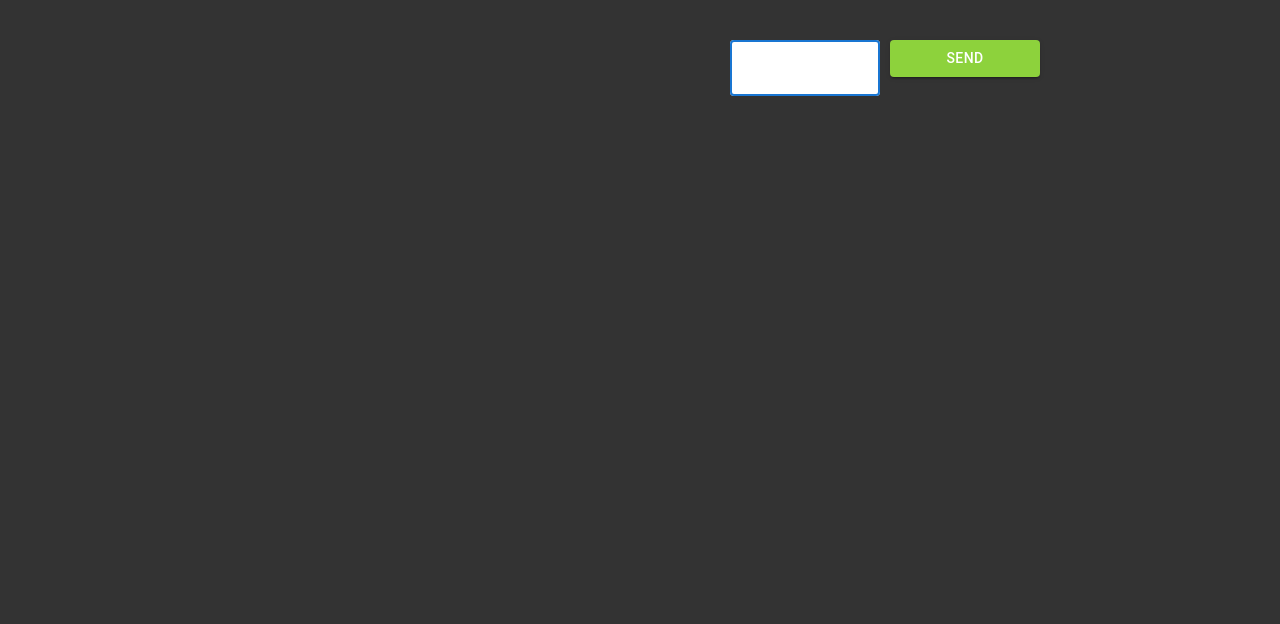
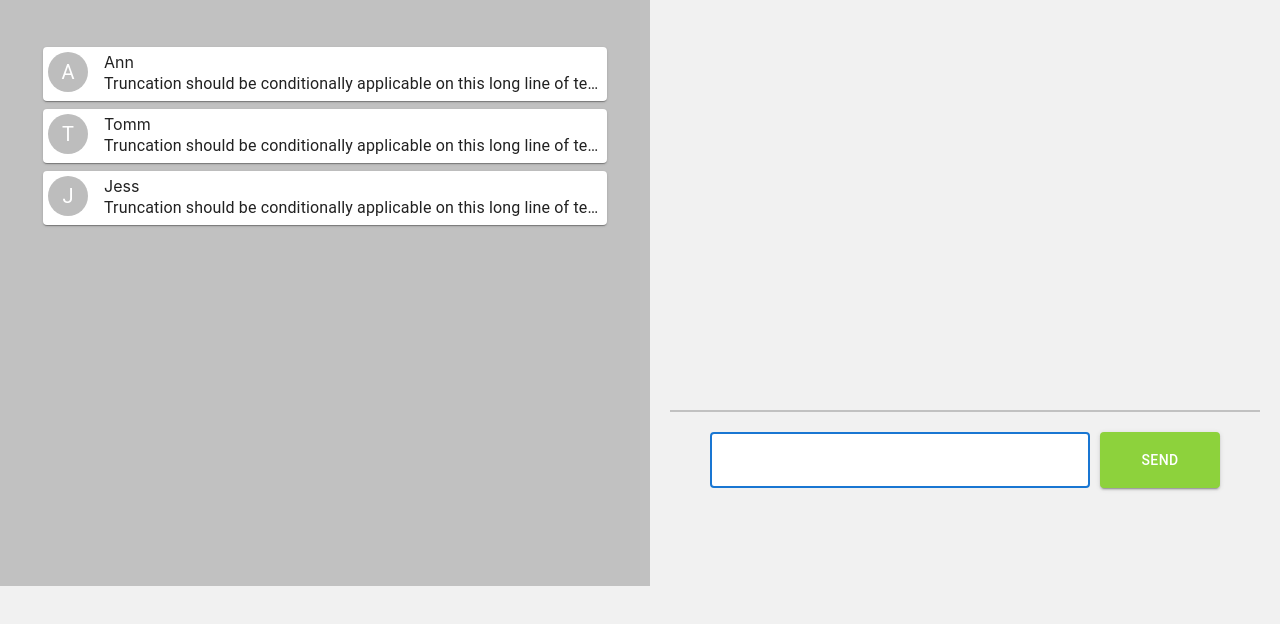
Before and after one commit to LamaNad/react_gb, a React (Create React App) app: page / in a window 1280 px wide. Shown: the top 624 px of the page. Built offline with nearby package versions, Linux system fonts and the light colour scheme.

Commit message:
Homework 3 | Added chatList, constants + a little styles

```diff
--- a/src/App.js
+++ b/src/App.js
@@ -2,15 +2,37 @@ import { useEffect, useRef, useState } from 'react';
 import './style.scss';
 import { Form } from './components/Form/Form';
 import { MessageList } from './components/MessageList/MessageList';
+import { ChatList } from './components/ChatList/ChatList';
+import { USERS } from './Utils/constants';
 
+const message = `Truncation should be conditionally applicable on this long line of text
+as this is a much longer line than what the container can support. `;
+
+const chatListArr = [
+  {
+    id: `chat-1`,
+    author: 'Ann',
+    lastMessage: message,
+    data: '31 mart 2022',
+  },
+  {
+    id: `chat-2`,
+    author: 'Tomm',
+    lastMessage: message,
+    data: '30 mart 2022',
+  },
+  {
+    id: `chat-3`,
+    author: 'Jess',
+    lastMessage: message,
+    data: '28 mart 2022',
+  },
+];
 
 function App() {
   const timeout = useRef();
   const [messages, setMessages] = useState([]);
-
-  const botName = 'BOT';
-  const userName = 'You';
-  const userRole = 'sender';
+  const [chats] = useState(chatListArr);
 
   useEffect(() => {
     const lastMessage = messages[messages.length - 1];
@@ -19,11 +41,11 @@ function App() {
       return;
     }
 
-    if (lastMessage.author !== botName) {
+    if (lastMessage.author !== USERS.botName) {
       timeout.current = setTimeout(() => {
         setMessages([...messages, {
           text: "Hello! I`m Bot. Your message was: "+ lastMessage.text,
-          author: botName,
+          author: USERS.botName,
           role: 'recepient',
           id: `msg-${Date.now()}`,
         }]);
@@ -37,16 +59,29 @@ function App() {
   const addMessage = (text) => {
     setMessages([...messages, {
       text,
-      author: userName,
-      role: userRole,
+      author: USERS.userName,
+      role: USERS.userRole,
       id: `msg-${Date.now()}`,
     }]);
   };
 
   return (
-    <div className="App">
-      <MessageList messages={messages} />
-      <Form onSubmit={addMessage} />
+    <div className="App messenger_bl">
+      <div className='messenger_chatlist'>
+        <div className='root'>
+          <ChatList chats={chats} />
+        </div>
+      </div>
+      <div className='messenger_chat'>
+        <div className='messenger_dialog'>
+          <div className='messeges'>
+            <MessageList messages={messages} />
+          </div>
+        </div>
+        <div className='messenger_form'>
+          <Form onSubmit={addMessage} />
+        </div>
+      </div>
     </div>
   );
 }
--- /dev/null
+++ b/src/Utils/constants.js
@@ -0,0 +1,5 @@
+export const USERS = {
+  botName: 'BOT',
+  userName: 'You',
+  userRole: 'sender',
+};
--- /dev/null
+++ b/src/components/Chat/Chat.jsx
@@ -0,0 +1,17 @@
+import { Avatar, Grid, Paper, Typography } from '@mui/material';
+
+export const Chat = ({ author, text, data}) => {
+    return (
+        <Paper className="paper">
+        <Grid container wrap="nowrap" spacing={2}>
+          <Grid item>
+            <Avatar>{ author.charAt(0) }</Avatar>
+          </Grid>
+          <Grid item xs zeroMinWidth>
+            <div className='chats_author'>{ author }</div>
+            <Typography noWrap>{ text }</Typography>
+          </Grid>
+        </Grid>
+      </Paper>
+    );
+}
--- /dev/null
+++ b/src/components/ChatList/ChatList.jsx
@@ -0,0 +1,47 @@
+import { Chat } from '../Chat/Chat';
+import './ChatList.scss';
+
+export const ChatList = ({ chats }) =>
+  chats.map((chat) =>
+  <Chat key={chat.id} author={chat.author} text={chat.lastMessage} data={chat.data}/>);
+
+
+//   return (
+//     <div className="root">
+//       chatListArr.reverse().map((chatListArr) => (
+//         <Paper className="paper">
+//         <Grid container wrap="nowrap" spacing={2}>
+//           <Grid item>
+//             <Avatar>W</Avatar>
+//           </Grid>
+//           <Grid item xs zeroMinWidth>
+//             <Typography noWrap>{chatListArr.lastMessage}</Typography>
+//           </Grid>
+//         </Grid>
+//       </Paper>
+//       );
+
+//       <Paper className="paper">
+//         <Grid container wrap="nowrap" spacing={2}>
+//           <Grid item>
+//             <Avatar>W</Avatar>
+//           </Grid>
+//           <Grid item xs zeroMinWidth>
+//             <Typography noWrap>{message}</Typography>
+//           </Grid>
+//         </Grid>
+//       </Paper>
+//       <Paper className="paper">
+//         <Grid container wrap="nowrap" spacing={2}>
+//           <Grid item>
+//             <Avatar>W</Avatar>
+//           </Grid>
+//           <Grid item xs zeroMinWidth>
+//             <Typography noWrap>{message}</Typography>
+//           </Grid>
+//         </Grid>
+//       </Paper>
+//     </div>
+//   );
+// }
+//
--- /dev/null
+++ b/src/components/ChatList/ChatList.scss
@@ -0,0 +1,17 @@
+.root {
+    height: 500px;
+    overflow: hidden;
+    padding: 3px;
+    display: flex;
+    align-content: space-between;
+    flex-direction: column;
+}
+.messenger_chatlist {
+    max-width: 650px;
+    padding: 40px 0;
+    background: #c1c1c1;
+}
+.paper {
+    padding: 5px;
+    margin: 4px 0;
+}
--- a/src/components/Form/Form.jsx
+++ b/src/components/Form/Form.jsx
@@ -34,7 +34,7 @@ export const Form = ({onSubmit}) => {
             {/* <input type="submit" value="Send"/> */}
             <TextField
             sx={{
-                width: 150,
+                width: '100%',
                 background: '#fff',
                 borderRadius: 1,
                 marginRight: '10px',
--- a/src/components/Form/Form.scss
+++ b/src/components/Form/Form.scss
@@ -18,8 +18,12 @@ input[type="submit"] {
 }
 form {
     text-align: right;
-    margin: 40px 0;
+    margin: 20px 0;
+    border-top: 2px solid #c1c1c1;
+    padding: 20px 40px;
+    display: flex;
+    justify-content: flex-end;
 }
 .mybtn.MuiButton-containedPrimary:hover{
-    background: #3f51b5;
+    background: #4ab6e7;
 }
--- a/src/components/Message/Message.scss
+++ b/src/components/Message/Message.scss
@@ -1,54 +1,48 @@
-body>div {
-	max-width: 800px;
-	margin: auto;
-}
 .content {
 	padding: 30px;
 }
-.sender, .recepient{
-	display: grid;
-	margin: 20px;
-	grid-template-columns: repeat(5, 1fr);
-	grid-template-rows: repeat(1, 1fr);
+.messenger_chat {
+    width: 80%;
+    height: 350px;
+    margin: 40px 20px;
 }
-
-.recepient>.author {
-	grid-area: 1 / 1 / 2 / 2;
-	display: grid;
-	grid-template-columns: repeat(2, 1fr);
-	grid-template-rows: auto auto;
+.messenger_dialog {
+    height: inherit;
+    overflow-y: scroll;
+    display: flex;
+    flex-direction: column-reverse;
+    flex-wrap: nowrap;
+    padding: 0 40px;
+    justify-content: flex-start;
+    align-items: stretch;
 }
-.recepient>.author .name {
-	grid-area: 1 / 1 / 2 / 2;
-	align-self: end;
-	font-weight: bold;
-	text-align: right;
-    color: #fff;
+.recepient, .sender {
+    margin: 5px 0;
 }
-.sender>.author {
-	grid-area: 1 / 5 / 2 / 6;
-	display: grid;
-	grid-template-columns: repeat(2, 1fr);
-	grid-template-rows: auto auto;
+.recepient {
+    display: flex;
+    flex-direction: row-reverse;
+    flex-wrap: nowrap;
+    align-items: center;
+    justify-content: flex-end;
 }
-.sender>.author .name {
-	grid-area: 1 / 2 / 2 / 3;
-	font-weight: bold;
-	align-self: end;
-    color: #fff;
-}
-
-.sender .content {
-	grid-area: 1 / 2 / 2 / 5;
-	background: #DDA0DD;
-	border-radius: 20px 20px 0 20px ;
-	text-align: left;
-	align-self: center;
+.sender {
+    display: flex;
+    flex-wrap: nowrap;
+    justify-content: flex-end;
+    align-items: center;
+    flex-direction: row;
 }
 .recepient .content {
-	grid-area: 1 / 2 / 2 / 5;
-	background: #AFEEEE;
-	border-radius: 20px 20px 20px 0;
-	text-align: right;
-	align-self: center;
+    padding: 10px 25px;
+    background: #fff;
+    margin: 0 20px;
+    border-radius: 20px;
 }
+.sender .content {
+    padding: 10px 25px;
+    background: #4ab6e7;
+    color: #fff;
+    margin: 0 20px;
+    border-radius: 20px;
+}
--- a/src/style.scss
+++ b/src/style.scss
@@ -1,12 +1,11 @@
 body{
-    background-color: #333;
+    background-color: #f1f1f1;
+    color: #333;
 }
-.message{
-    color: #fff;
-    width: 450px;
-    text-align: left;
+.root{
+    margin: 0 40px;
 }
-.text-dark{
-    color: #1b67cd;
-    font-weight: bolder;
+.App.messenger_bl {
+    display: flex;
+    justify-content: space-between;
 }
```
